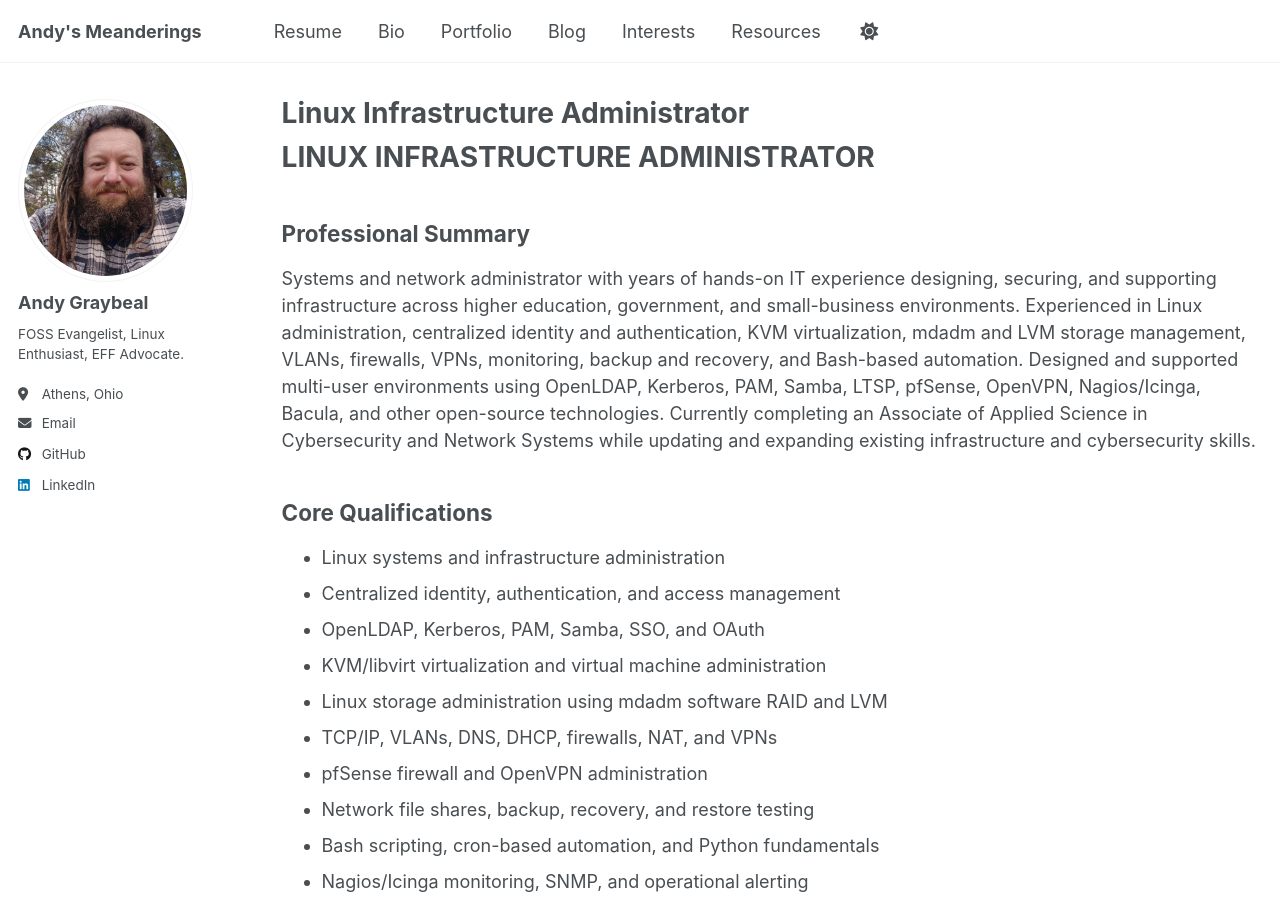
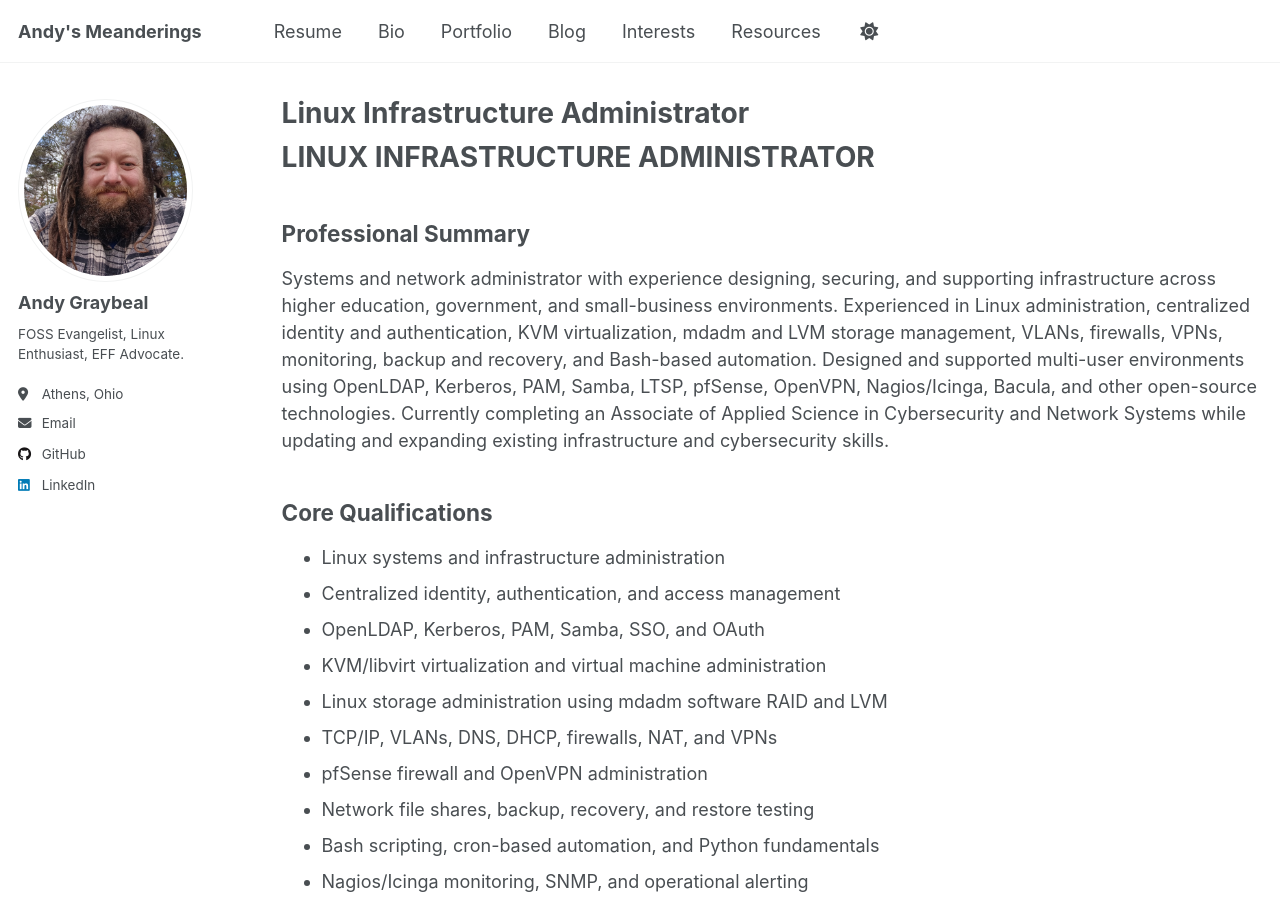
Before and after one commit to andy-graybeal/andy-graybeal.github.io, a Jekyll site: the page built from _pages/resume_02.md, in a window 1280 px wide and 900 px high. Built offline with Jekyll 4.4.1, drawn with Linux system fonts in a browser that asks for light colours; a script that is not in the unit is left out.

Commit message:
Update professional summary in resume
Revised professional summary for clarity and conciseness.

```diff
--- a/_pages/resume_02.md
+++ b/_pages/resume_02.md
@@ -13,7 +13,7 @@ redirect_from:
 
 ## Professional Summary
 
-Systems and network administrator with years of hands-on IT experience designing, securing, and supporting infrastructure across higher education, government, and small-business environments. Experienced in Linux administration, centralized identity and authentication, KVM virtualization, mdadm and LVM storage management, VLANs, firewalls, VPNs, monitoring, backup and recovery, and Bash-based automation. Designed and supported multi-user environments using OpenLDAP, Kerberos, PAM, Samba, LTSP, pfSense, OpenVPN, Nagios/Icinga, Bacula, and other open-source technologies. Currently completing an Associate of Applied Science in Cybersecurity and Network Systems while updating and expanding existing infrastructure and cybersecurity skills.
+Systems and network administrator with experience designing, securing, and supporting infrastructure across higher education, government, and small-business environments. Experienced in Linux administration, centralized identity and authentication, KVM virtualization, mdadm and LVM storage management, VLANs, firewalls, VPNs, monitoring, backup and recovery, and Bash-based automation. Designed and supported multi-user environments using OpenLDAP, Kerberos, PAM, Samba, LTSP, pfSense, OpenVPN, Nagios/Icinga, Bacula, and other open-source technologies. Currently completing an Associate of Applied Science in Cybersecurity and Network Systems while updating and expanding existing infrastructure and cybersecurity skills.
 
 ## Core Qualifications
 
```
